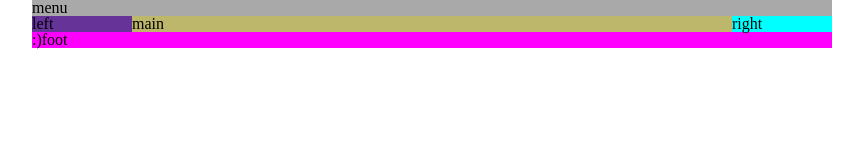
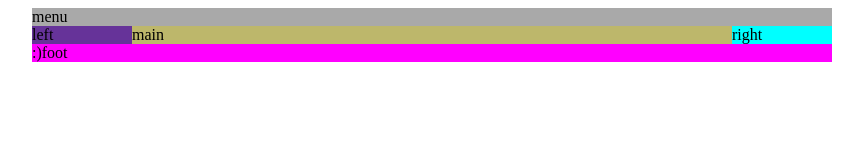
Before and after one commit to mdbernhards/monitori, a plain HTML site: page index.html in a window 1280 px wide. Shown: the whole page, without its empty margins (208-1071 px from the left). Drawn offline with Linux system fonts and the light colour scheme.

Commit message:
Update index.html

```diff
--- a/index.html
+++ b/index.html
@@ -3,7 +3,7 @@
 <head>
     <meta charset="UTF-8">
     <title>PC monitori</title>
-    <link rel="stylesheet" href="./reset.css">
+    <link rel="stylesheet" href="./reset.cs">
     <link rel="stylesheet" href="./style.css">
 </head>
 <body>
```
